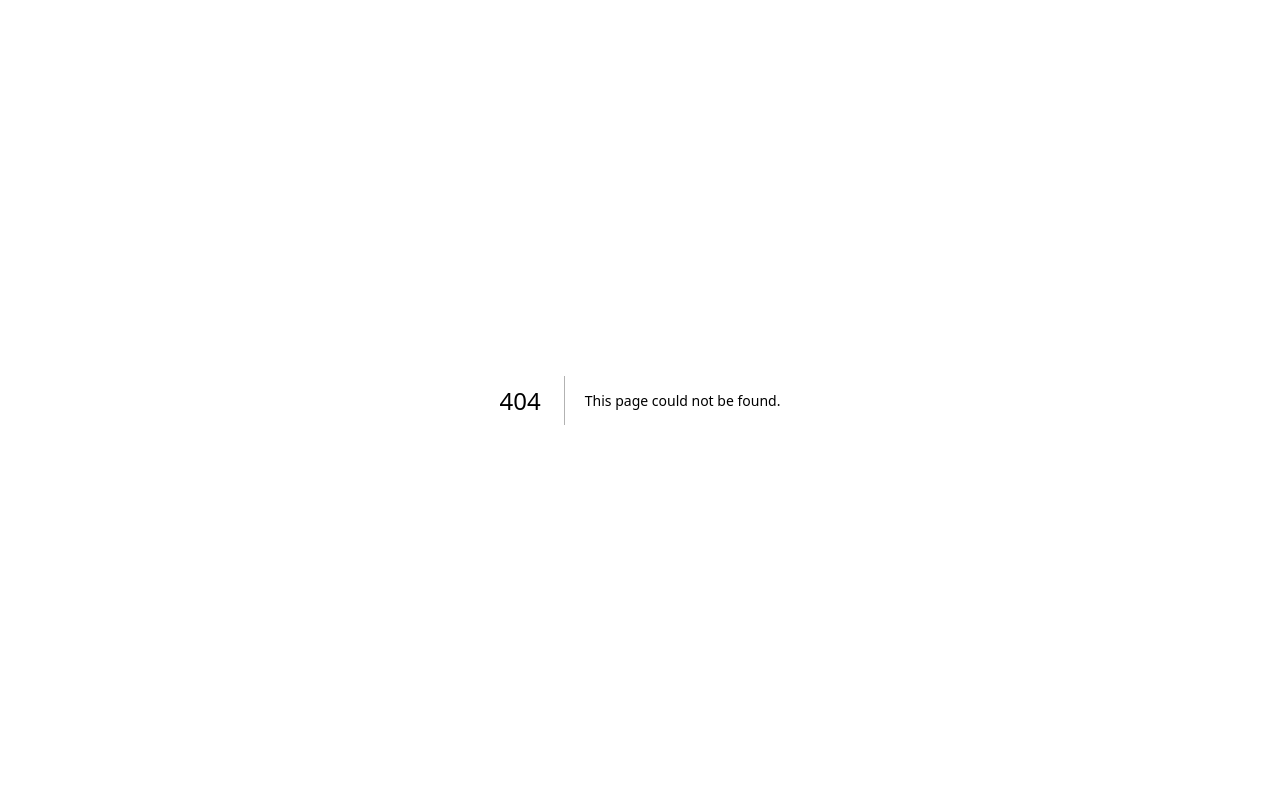
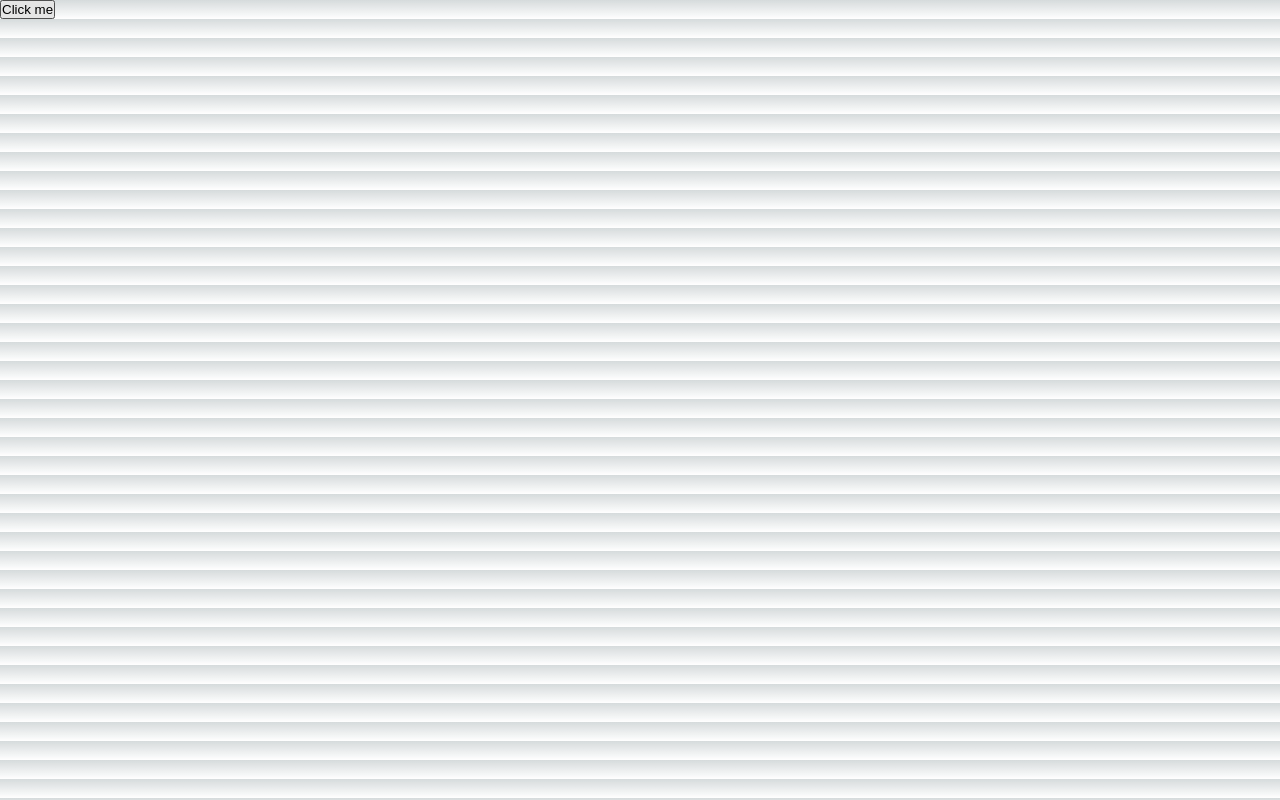
Before and after one commit to rabiayousuf187/Next-React-JS-2ndClass-10Sep2023, a Next.js app: page /components/Button in a window 1280 px wide. Before the commit this address had no page. Built offline with nearby package versions, Linux system fonts and the light colour scheme.

Commit message:
Successfully create Button Comp

```diff
--- /dev/null
+++ b/src/pages/components/Button.js
@@ -0,0 +1,8 @@
+export default function Button (){
+    return (
+        <>
+            <button>Click me</button>
+        </>
+
+    )
+}
```
